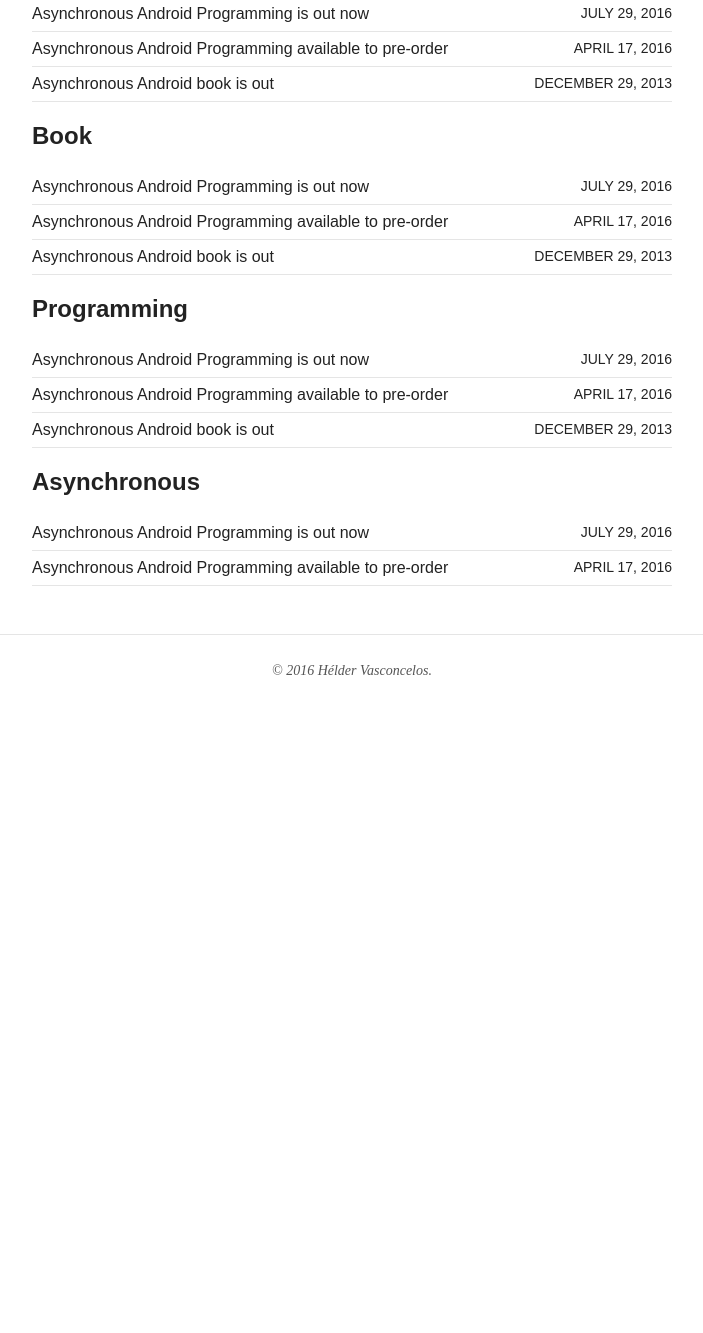
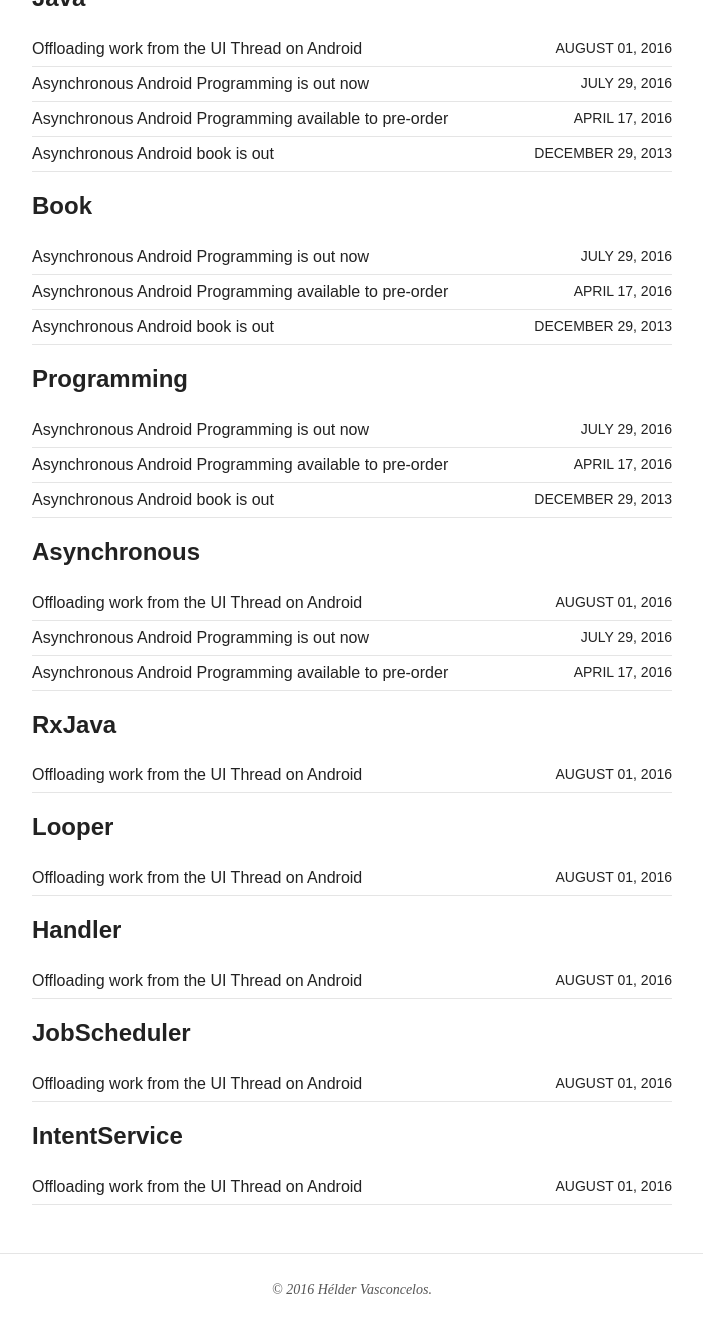
Before and after one commit to hvasconcelos/hvasconcelos.github.io, a Jekyll site: the page built from tags.html, in a window 1280 px wide and 1400 px high, scrolled down 1215 px. Shown: the top 1333 px of the window, without its empty margins (288-991 px from the left). Built offline with Jekyll 4.4.1, drawn with Linux system fonts in a browser that asks for light colours; nearby versions of some CDN libraries; before the commit the page ends 1996 px from its top, so only the background shows below that; part of the change alters nothing that is shown; some of the changed text lies outside the part shown.

Commit message:
article pushed

````diff
--- /dev/null
+++ b/_posts/2016-08-01-Offloading-work-from-the-UI-Thread.md
@@ -0,0 +1,169 @@
+---
+layout: post
+title: Offloading work from the UI Thread on Android
+description: "Offloading work from the UI Thread on Android"
+category: articles
+tags: [Android,Java,Asynchronous,RxJava,Looper,Handler,JobScheduler,IntentService]
+comments: true
+---
+
+In this article, I will present the most common asynchronous techniques techniques used on Android to develop an application, that using the multicore CPUs available on the most recent devices, is able to deliver up to date results quickly, respond to user interactions immediately and produce smooth transitions between the different UI states without draining the device battery.
+Several reports have shown that an efficient application that provides a great user experience have better review ratings, higher user engagement and are able to achieve higher revenues.
+
+## Why do we need Asynchronous Programming on Android?
+The Android system, by default, executes the UI rendering pipeline, base components (Activity, Fragment, Service, BroadcastReceiver, ...) lifecycle callback handling and UI interaction processing on a single thread, sometimes known as UI thread or main thread.
+
+The main thread handles his work sequentially collecting its work from a queue of tasks (Message Queue) that are queued to be processed by a particular application component.  When any unit of work, such as a I/O operation, takes a significant period of time to complete, it will block and prevent the main thread from handling the next tasks waiting on the main thread queue to processed.
+
+![main_thread_queue]({{ site.url }}/images/main_thread_queue.png)
+
+Besides that, most Android devices refresh the screen 60 times per second, so every 16 milliseconds (1s/60 frames) a UI rendering task has to be processed by the main thread in order to draw and update the device screen. The next figure shows up a typical main thread timeline that runs the UI rendering task every 16ms.
+
+![main_thread_rendering]({{ site.url }}/images/main_thread_rendering.png)
+
+When a long lasting operation, prevents the main thread from executing frame rendering in time, the current frame drawing is deferred or some frame drawings are missed generating a UI glitch noticeable to the application user.
+
+A typical long lasting operation could be:
+
+* Network data communication
+* HTTP REST Request
+* SOAP Service Access
+* File Upload or Backup
+* Reading or writing of files to the filesystem
+* Shared Preferences Files
+* File Cache Access
+* Internal Database reading or writing
+* Camera, Image, Video, Binary file processing.
+
+A user Interface glitch produced by dropped frames on Android is known on Android as jank. The Android SDK command systrace (https://developer.android.com/studio/profile/systrace.html)
+ comes with the ability to measure the performance of UI rendering and then diagnose and identify problems that may arrive from various threads that are running on the application process.
+In the next image we illustrate a typical main thread timeline when a blocking operation dominates the main thread for more than 2 frame rendering windows.
+
+![blocking_operation]({{ site.url }}/images/blocking_operation.png)
+
+
+As you can perceive, 2 frames are dropped and the 1 UI Rendering frame was deferred because our blocking operation took approximately 35ms, to finish.
+
+When the long running operation that runs on the main thread does not complete within 5 seconds, the Android System displays an “Application not Responding” (ANR) dialog to the user giving him the option to close the application.
+
+Hence, in order to execute compute-intensive or blocking I/O operations without dropping a UI frame, generate UI glitches or degrade the application responsiveness, we have to offload the task execution to a background thread, with less priority, that runs concurrently and asynchronously in an independent line of execution, like shown on the following picture.
+
+![async_processing]({{ site.url }}/images/async_processing.png)
+
+Although, the use of asynchronous and multithreaded techniques always introduces complexity to the application, Android SDK and some well known open source libraries provide high level asynchronous constructs that allow us to perform reliable asynchronous work that relieve the main thread from the hard work.
+Each asynchronous construct has advantages and disadvantages and by choosing the right construct for your requirements can make your code more reliable, simpler, easier to maintain and less error prone.
+
+Let’s enumerate the most common techniques that are covered in detail in the “Asynchronous Android Programming” book.
+
+## AsyncTask
+AsyncTask is simple construct available on the Android platform since Android Cupcake (API Level 3) and is the most widely used asynchronous construct. The AsyncTask was designed to run short-background operations that once finished update the UI.
+The AsyncTask construct performs the time consuming operation, defined on the doInBackground function, on a global static thread pool of background threads. Once doInBackground terminates with success, the AsyncTask construct switches back the processing to the main thread (onPostExecute) delivering the operation result for further processing.
+
+```
+public class DownloadImageTask extends AsyncTask<URL, Integer, Bitmap> {
+
+  protected Long doInBackground(URL... urls) {}
+  protected void onProgressUpdate(Integer... progress) {}
+  protected void onPostExecute(Bitmap image) {}
+}
+```
+
+This technique if it is not used properly can lead to memory leaks or inconsistent results.
+
+## HandlerThread
+The HandlerThread is a Threat that incorporates a message queue and an Android Looper that runs continuously waiting for incoming operations to execute. To submit new work to the Thread we have to instantiate a Handler that is attached to HandlerThread Looper.
+
+```
+HandlerThread handlerThread = new HandlerThread("MyHandlerThread");
+handlerThread.start();
+Looper looper = handlerThread.getLooper();
+Handler handler = new Handler(looper);
+handler.post(new Runnable(){
+        @Override
+        public void run() {}
+    });
+```
+
+The Handler interface allow us to submit a Message or a Runnable subclass object that could aggregate data and a chunk of work to be executed.
+
+## Loader
+The Loader construct allow us to run asynchronous operations that load content from a content provider or a data source, such as an Internal Database or a HTTP service. The API can load data asynchronously, detect data changes, cache data and is aware of the Fragment and Activity lifecycle. The Loader API was introduced to the Android platform at API level 11, but are available for backwards compatibility through the Android Support libraries.
+
+```
+public static class TextLoader extends AsyncTaskLoader<String> {
+
+    @Override public String loadInBackground() {
+        // Background work
+    }
+
+    @Override public void deliverResult(String text) {}
+    @Override protected void onStartLoading() {}
+    @Override protected void onStopLoading() {}
+    @Override public void onCanceled(String text) {}
+    @Override protected void onReset() {}
+}
+```
+
+## IntentService
+The IntentService class is a specialized subclass of Service that implements a background work queue using a single HandlerThread. When work is submitted to an IntentService, it is queued for processing by a HandlerThread, and processed in order of submission.
+
+```
+public class BackupService extends IntentService {
+
+    @Override
+    protected void onHandleIntent(Intent workIntent) {
+        // Background Work
+    }
+}
+```
+
+## JobScheduler
+The JobScheduler API allow us to execute jobs in background when several prerequisites are fulfilled and taking into the account the energy and network context of the device. This technique allows us to defer and batch job executions until the device is charging or an unmetered network is available.
+
+```
+JobScheduler scheduler = (JobScheduler) getSystemService(
+    Context.JOB_SCHEDULER_SERVICE );
+JobInfo.Builder builder = new JobInfo.Builder(JOB_ID,serviceComponent);
+builder.setRequiredNetworkType(JobInfo.NETWORK_TYPE_UNMETERED);
+builder.setRequiresCharging(true);
+scheduler.schedule(builder.build());
+```
+
+## RxJava
+RxJava is an implementation of the Reactive Extensions (ReactiveX) on the JVM, that was developed by Netflix, used to compose asynchronous event processing that react to an observable source of events.
+The framework extends the Observer pattern by allowing us to create a stream of events, that could be intercepted by operators (input/output) that modify the original stream of events and deliver the result or an error to a final Observer.
+The RxJava Schedulers allow us to control in which thread our Observable will begin operating on and in which thread the event is delivered to the final Observer or Subscriber.
+
+```
+Subscription subscription = getPostsFromNetwork()
+    .map(new Func1<Post, Post>() {
+        @Override
+        public Post call(Post Post) {
+            ...
+            return result;
+        }
+    })
+    .subscribeOn(Schedulers.io())
+    .observeOn(AndroidSchedulers.mainThread())
+    .subscribe(new Observer<Post>() {
+        @Override
+        public void onCompleted() {}
+
+        @Override
+        public void onError() {}
+
+        @Override
+        public void onNext(Post post) {
+            // Process the result
+        }
+    });
+```
+
+## Summary
+As you have seen, there are several high level asynchronous constructs available to offload the long computing or blocking tasks from the UI thread and it is up to developer to choose right construct for each situation because there is not an ideal choice that could be applied everywhere.
+Asynchronous multithreaded programming, that produces reliable results, is difficult and error prone task so using a high level technique tends to simplify the application source code and the multithreading processing logic required to scale the application over the available CPU cores.
+Remember that keeping your application responsive and smooth is essential to delight your users and increase your chances to create a notorious mobile application.
+
+The techniques and asynchronous constructs summarized on the previous paragraphs are covered in detail in the “Asynchronous Android Programming” book published by Packt Publishing.
+
+* [Packt Publishing](https://www.packtpub.com/application-development/asynchronous-android-programming-second-edition)
````
Also changed, not shown: _posts/2016-04-17-Asynchronous-Android-Programming-is-available-to-preorder.md (+0 -3 lines), _posts/2016-07-29-Asynchronous-Android-Programming-is-out-now.md (+0 -2 lines), images/async_processing.png (added), images/blocking_operation.png (added), images/main_thread_queue.png (added), images/main_thread_rendering.png (added).
